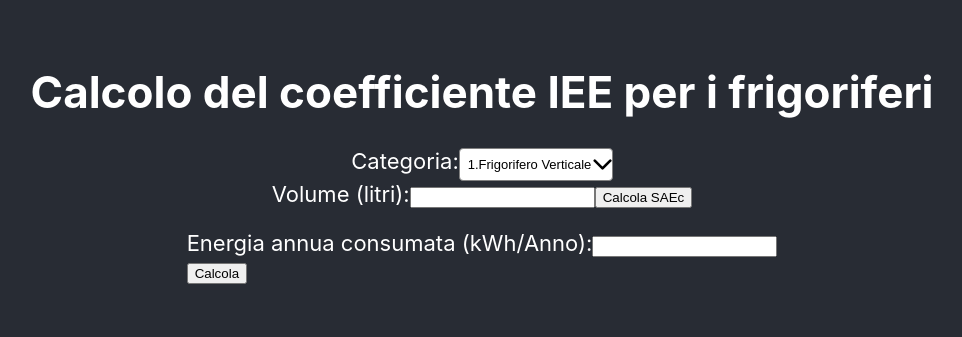
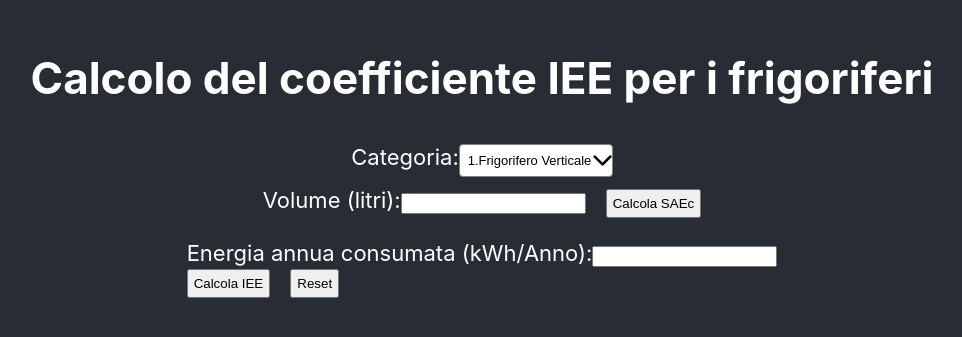
Before and after one commit to AlessandroZara/iee-calculator, a React (Create React App) app: page / in a window 1280 px wide. Shown: the part 229-566 px from the top of the page, without its empty margins (158-1120 px from the left). Built offline with nearby package versions, Linux system fonts and the light colour scheme.

Commit message:
New feature update

```diff
--- a/public/index.html
+++ b/public/index.html
@@ -24,7 +24,7 @@
       work correctly both with client-side routing and a non-root public URL.
       Learn how to configure a non-root public URL by running `npm run build`.
     -->
-    <title>React App</title>
+    <title>IEE CALCULATOR</title>
   </head>
   <body>
     <noscript>You need to enable JavaScript to run this app.</noscript>
--- a/src/App.css
+++ b/src/App.css
@@ -48,7 +48,20 @@ select:disabled {
 .App-link {
   color: #61dafb;
 }
-
+#container-category{
+  margin:10px;
+}
+#Saec{
+  margin-left: 20px;
+  padding: 5px;
+}
+#reset{
+  margin-left: 20px;
+  padding:5px;
+}
+#calculate-iee{
+  padding:5px;
+}
 @keyframes App-logo-spin {
   from {
     transform: rotate(0deg);
--- a/src/App.js
+++ b/src/App.js
@@ -49,6 +49,13 @@ function App() {
     const IEE = Math.round((AEc / SAEc) * 100); // calcolo il valore di IEE
     setIEE(IEE); // aggiorno lo stato di IEE
   };
+  const ResetAll =()=> {
+  setCategory("1.Frigorifero Verticale");
+  setVolume("");
+  setEnergy("");
+  setIEE("");
+  setSAEc("");
+  };
 
   useEffect(() => {
    const timeoutVolume= setTimeout(function () {
@@ -60,7 +67,7 @@ function App() {
   return (
     <div className="App-header">
       <h1>Calcolo del coefficiente IEE per i frigoriferi</h1>
-      <div>
+      <div id="container-category">
         <label htmlFor="category">Categoria:</label>
         <select
           id="category"
@@ -89,7 +96,7 @@ function App() {
           value={volume}
           onChange={(e) => setVolume(e.target.value)}
         />
-        <button onClick={calculateSAEc}>Calcola SAEc</button>
+        <button id="Saec" onClick={calculateSAEc}>Calcola SAEc</button>
       </div>
       <div >
           {SAEc ? (
@@ -110,7 +117,8 @@ function App() {
           />
         </div>
         <div>
-          <button onClick={calculateIEE}>Calcola</button>
+          <button id="calculate-iee" onClick={calculateIEE}>Calcola IEE</button>
+          <button id="reset" onClick={ResetAll}>Reset</button>
         </div>
         <div>
           {IEE? (
```
